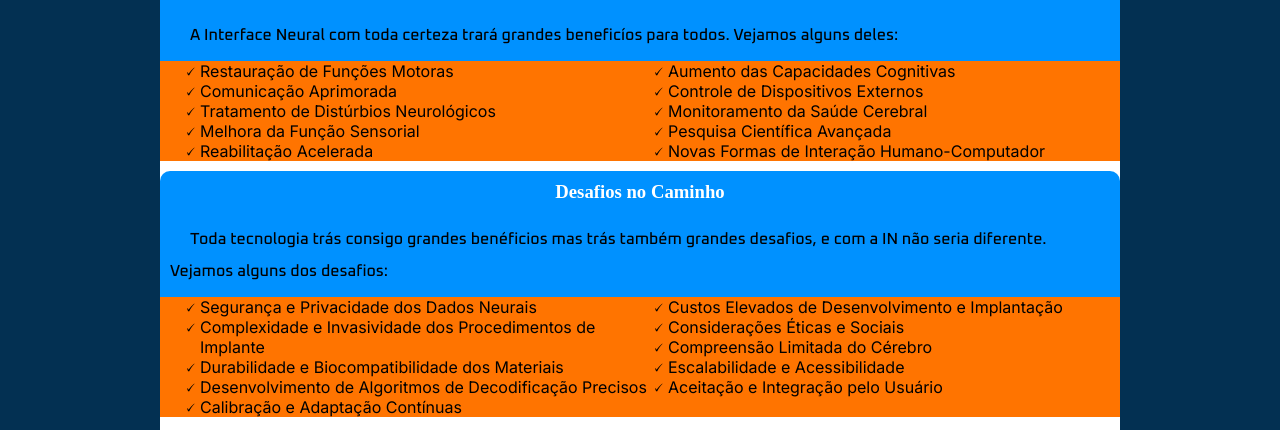
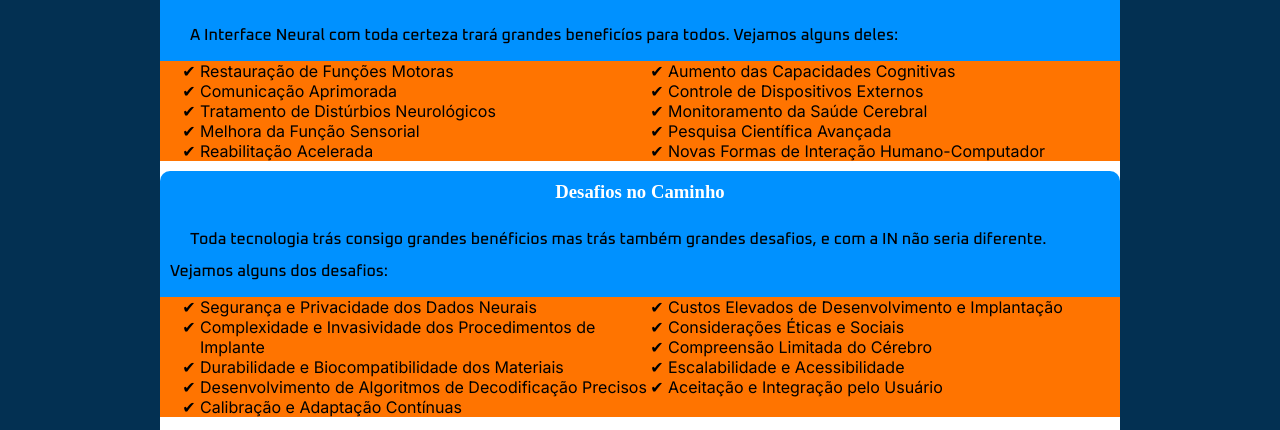
Before and after one commit to Kauadasilvalourenco/projeto_pagina_web, a plain HTML site: page index.html in a window 1280 px wide. Shown: the part 2351-2781 px from the top of the page. Drawn offline with Linux system fonts and the light colour scheme.

Commit message:
projeto_pagina_web

```diff
--- a/style.css
+++ b/style.css
@@ -88,7 +88,7 @@ main p{
 main ul{
     background-color: var(--cor_destaque);
     columns: 2;
-    list-style: '🗸\00A0';
+    list-style: '✔\00A0';
     font-family: var(--fonte_titulos);
     margin: 17px -10px 5px -10px;
 }
```
